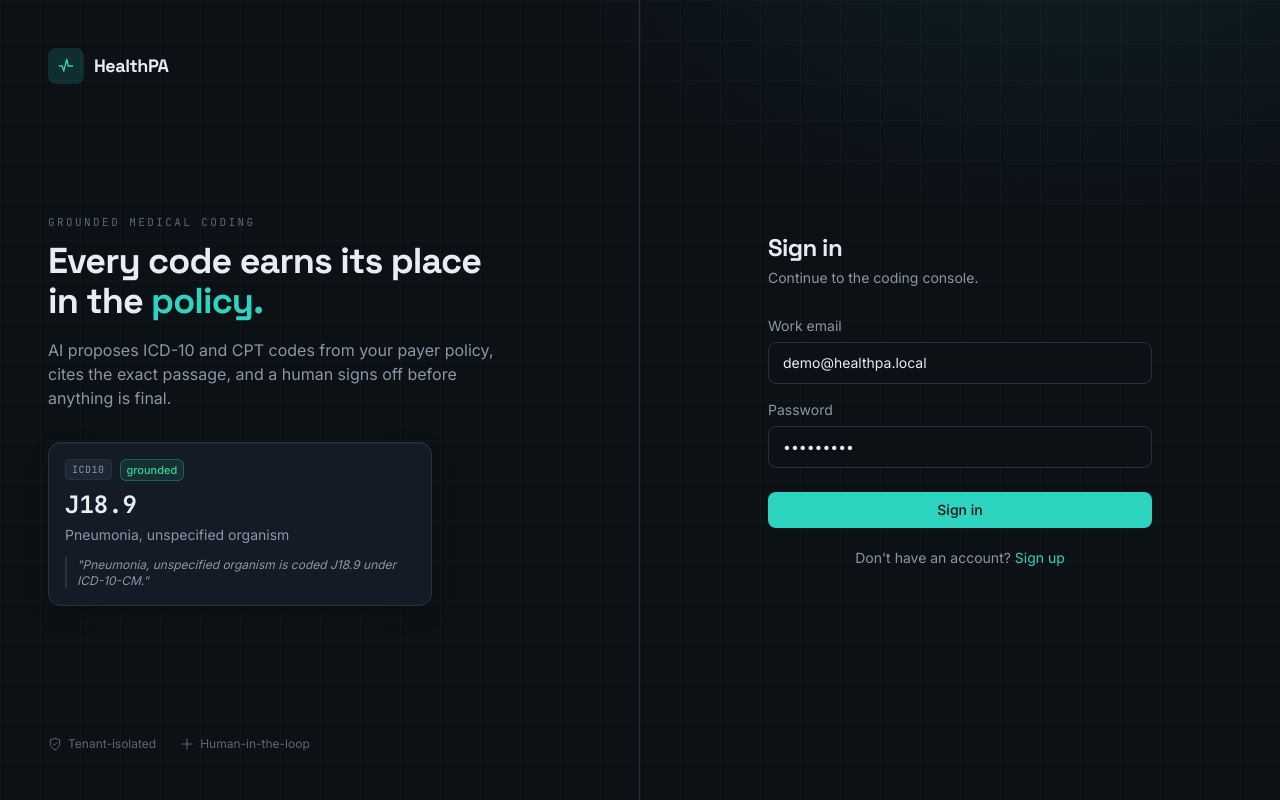
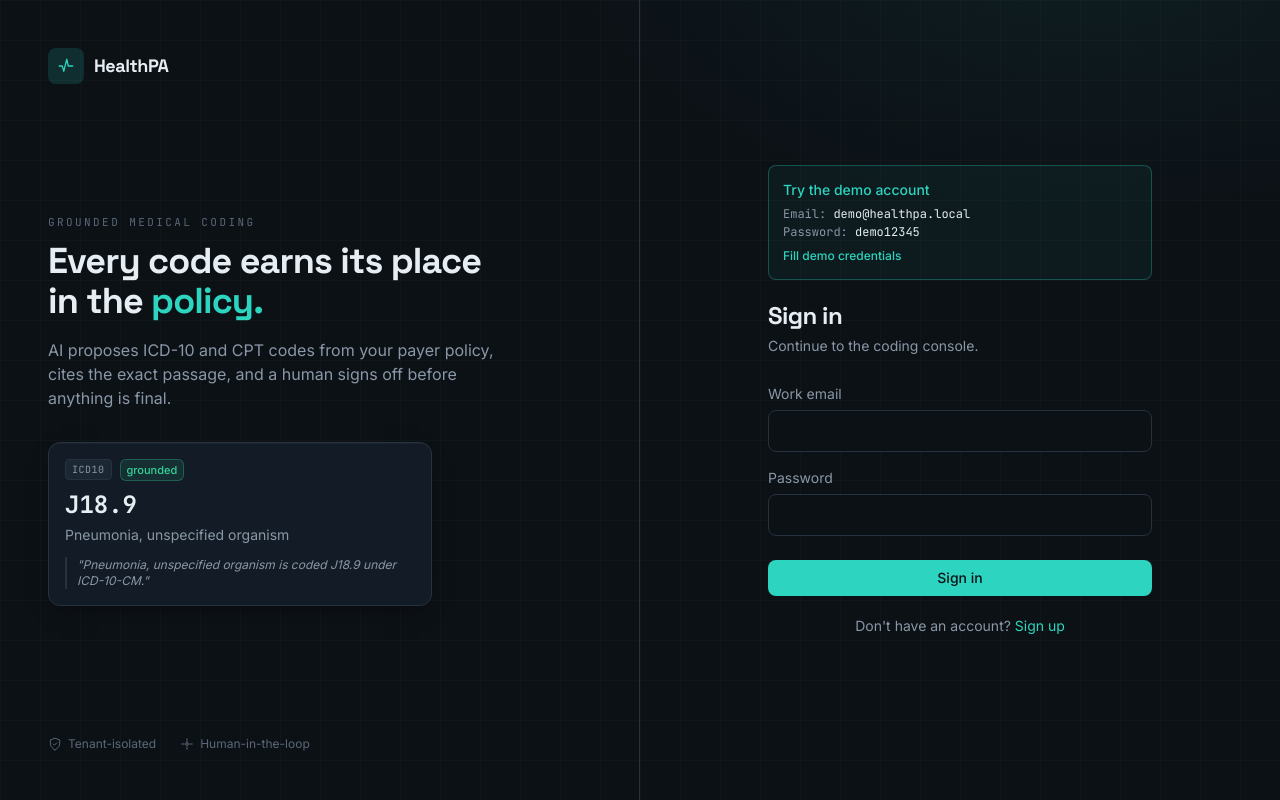
Before and after one commit to shehrozmunir111/HealthPA, a React (Vite) app in the folder frontend/: page /login in a window 1280 px wide. Built offline with nearby package versions, Linux system fonts and the light colour scheme.

Commit message:
feat: show demo credentials in a hint box on login (fields no longer pre-filled)

```diff
--- a/frontend/src/pages/Login.tsx
+++ b/frontend/src/pages/Login.tsx
@@ -7,8 +7,10 @@ export function Login() {
   const { signIn } = useAuth();
   const navigate = useNavigate();
   const [searchParams] = useSearchParams();
-  const [email, setEmail] = useState("demo@healthpa.local");
-  const [password, setPassword] = useState("demo12345");
+  const [email, setEmail] = useState("");
+  const [password, setPassword] = useState("");
+  const DEMO_EMAIL = "demo@healthpa.local";
+  const DEMO_PASSWORD = "demo12345";
   const [busy, setBusy] = useState(false);
   const [error, setError] = useState("");
   const registered = searchParams.get("registered");
@@ -84,6 +86,25 @@ export function Login() {
       {/* Form */}
       <div className="flex items-center justify-center p-6">
         <form onSubmit={onSubmit} className="w-full max-w-sm">
+          {/* Demo credentials box — sits above the "Sign in" heading */}
+          <div className="mb-5 rounded-lg border border-accent/30 bg-accent/5 p-3.5 text-sm">
+            <div className="mb-1.5 font-medium text-accent">Try the demo account</div>
+            <div className="space-y-0.5 font-mono text-xs text-muted">
+              <div>Email: <span className="text-text">{DEMO_EMAIL}</span></div>
+              <div>Password: <span className="text-text">{DEMO_PASSWORD}</span></div>
+            </div>
+            <button
+              type="button"
+              onClick={() => {
+                setEmail(DEMO_EMAIL);
+                setPassword(DEMO_PASSWORD);
+              }}
+              className="mt-2 text-xs font-medium text-accent hover:underline"
+            >
+              Fill demo credentials
+            </button>
+          </div>
+
           <h2 className="font-display text-2xl font-bold tracking-tight">
             Sign in
           </h2>
```
